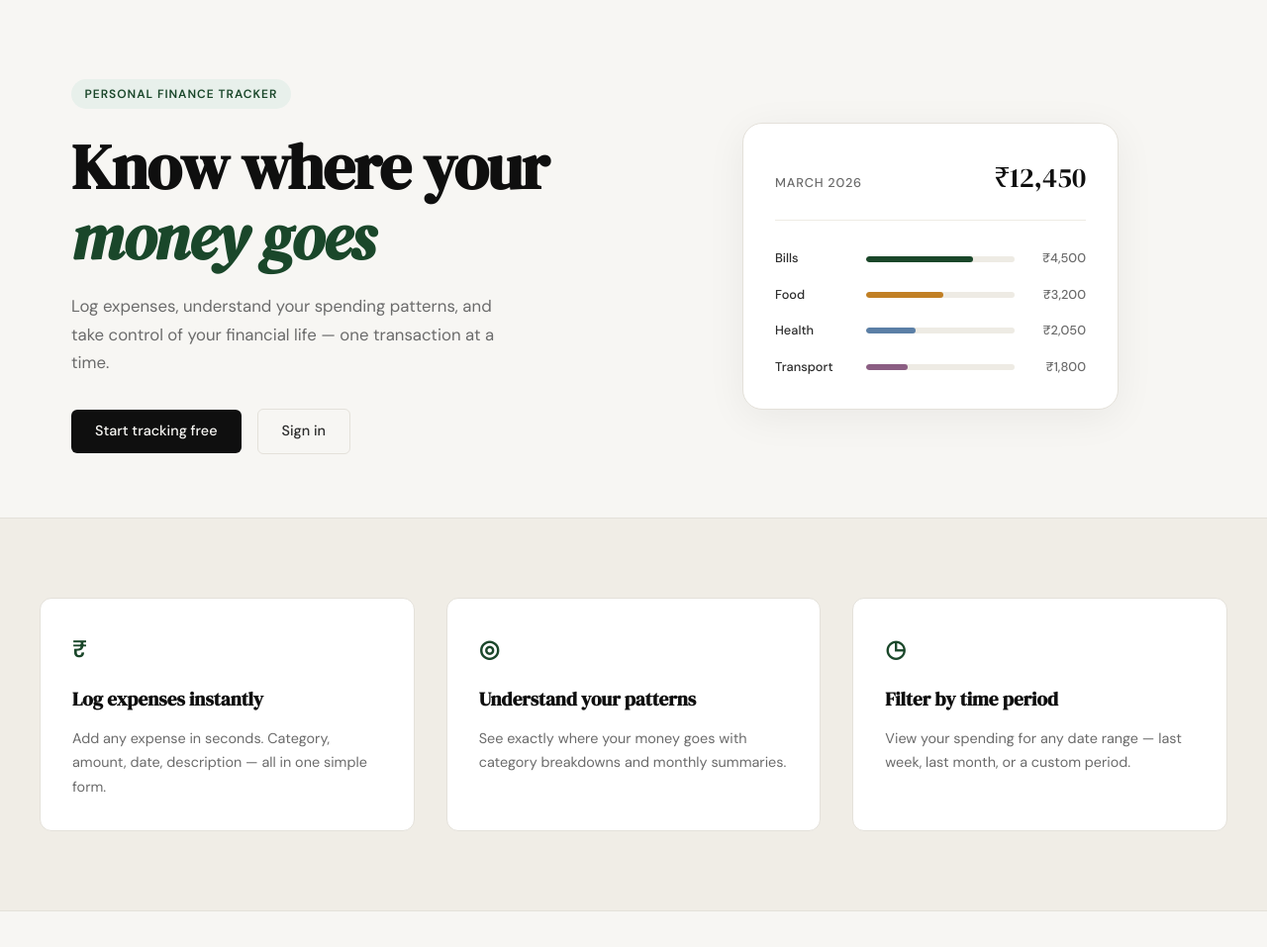
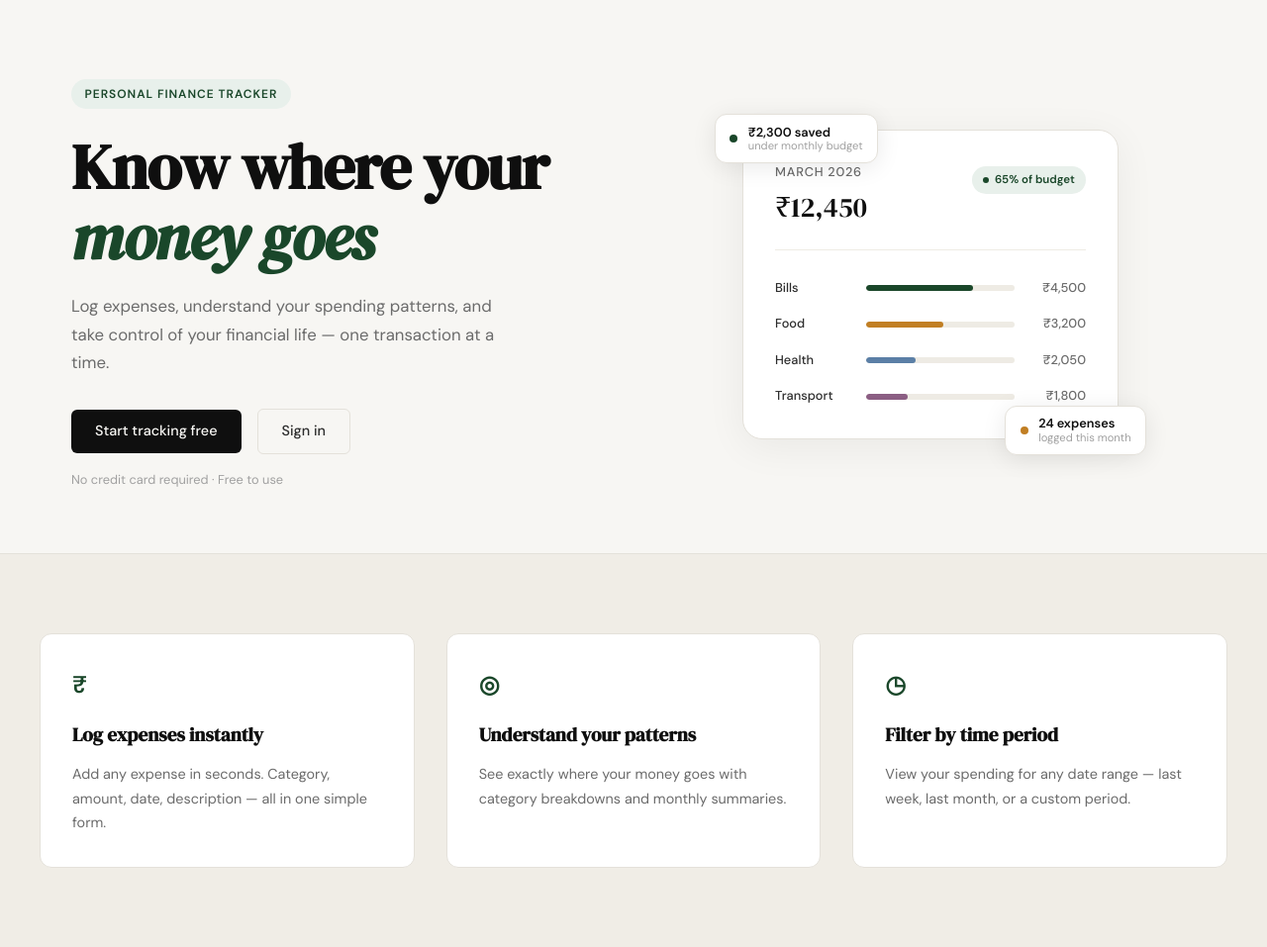
Before and after one commit to codeantik/spendly, a Flask app: page / in a window 1280 px wide. Shown: the part 61-1018 px from the top of the page at 99% size. Run offline with Flask 3, Linux system fonts and the light colour scheme.

Commit message:
enhanced hero section

```diff
--- a/static/css/style.css
+++ b/static/css/style.css
@@ -174,6 +174,12 @@ a { color: inherit; text-decoration: none; }
     align-items: center;
 }
 
+.hero-trust {
+    margin-top: 1rem;
+    font-size: 0.8rem;
+    color: var(--ink-faint);
+}
+
 /* ------------------------------------------------------------------ */
 /* Mock card (hero visual)                                             */
 /* ------------------------------------------------------------------ */
@@ -181,6 +187,52 @@ a { color: inherit; text-decoration: none; }
 .hero-visual {
     display: flex;
     justify-content: center;
+}
+
+.hero-visual-wrap {
+    position: relative;
+    width: 100%;
+    max-width: 380px;
+}
+
+.hero-float {
+    position: absolute;
+    background: var(--paper-card);
+    border: 1px solid var(--border);
+    border-radius: var(--radius-md);
+    padding: 0.6rem 0.9rem;
+    display: flex;
+    align-items: center;
+    gap: 0.65rem;
+    box-shadow: 0 4px 24px rgba(0,0,0,0.09);
+    z-index: 2;
+    white-space: nowrap;
+}
+
+.hero-float-tl { top: -1rem; left: -1.75rem; }
+.hero-float-br { bottom: -1rem; right: -1.75rem; }
+
+.hero-float-dot {
+    width: 8px;
+    height: 8px;
+    border-radius: 50%;
+    flex-shrink: 0;
+}
+
+.hero-float-dot-green  { background: var(--accent); }
+.hero-float-dot-amber  { background: var(--accent-2); }
+
+.hero-float-val {
+    font-size: 0.8rem;
+    font-weight: 600;
+    color: var(--ink);
+    line-height: 1.2;
+}
+
+.hero-float-lbl {
+    font-size: 0.7rem;
+    color: var(--ink-faint);
+    line-height: 1.2;
 }
 
 .mock-card {
@@ -196,10 +248,37 @@ a { color: inherit; text-decoration: none; }
 .mock-card-header {
     display: flex;
     justify-content: space-between;
-    align-items: baseline;
+    align-items: flex-start;
     margin-bottom: 1.75rem;
     padding-bottom: 1.25rem;
     border-bottom: 1px solid var(--border-soft);
+}
+
+.mock-card-meta {
+    display: flex;
+    flex-direction: column;
+    gap: 0.15rem;
+}
+
+.mock-budget-pill {
+    display: flex;
+    align-items: center;
+    gap: 0.35rem;
+    background: var(--accent-light);
+    color: var(--accent);
+    font-size: 0.72rem;
+    font-weight: 600;
+    padding: 0.3rem 0.7rem;
+    border-radius: 999px;
+    margin-top: 0.25rem;
+}
+
+.mock-budget-dot {
+    width: 6px;
+    height: 6px;
+    border-radius: 50%;
+    background: var(--accent);
+    flex-shrink: 0;
 }
 
 .mock-label {
--- a/templates/landing.html
+++ b/templates/landing.html
@@ -20,12 +20,30 @@
             <a href="{{ url_for('register') }}" class="btn-primary">Start tracking free</a>
             <a href="{{ url_for('login') }}" class="btn-ghost">Sign in</a>
         </div>
+        <p class="hero-trust">No credit card required &middot; Free to use</p>
     </div>
+
     <div class="hero-visual">
+        <div class="hero-visual-wrap">
+
+            <div class="hero-float hero-float-tl">
+                <div class="hero-float-dot hero-float-dot-green"></div>
+                <div>
+                    <div class="hero-float-val">₹2,300 saved</div>
+                    <div class="hero-float-lbl">under monthly budget</div>
+                </div>
+            </div>
+
             <div class="mock-card">
                 <div class="mock-card-header">
+                    <div class="mock-card-meta">
                         <span class="mock-label">March 2026</span>
                         <span class="mock-total">₹12,450</span>
+                    </div>
+                    <div class="mock-budget-pill">
+                        <span class="mock-budget-dot"></span>
+                        65% of budget
+                    </div>
                 </div>
                 <div class="mock-bars">
                     <div class="mock-bar-row">
@@ -57,6 +75,16 @@
                         <span class="mock-amt">₹1,800</span>
                     </div>
                 </div>
+            </div>
+
+            <div class="hero-float hero-float-br">
+                <div class="hero-float-dot hero-float-dot-amber"></div>
+                <div>
+                    <div class="hero-float-val">24 expenses</div>
+                    <div class="hero-float-lbl">logged this month</div>
+                </div>
+            </div>
+
         </div>
     </div>
 </section>
```
Lines whose indentation alone changed are shown as unchanged.
